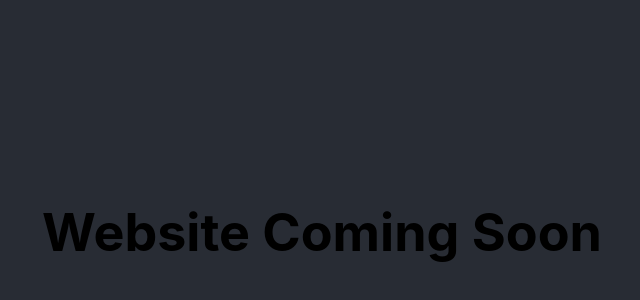
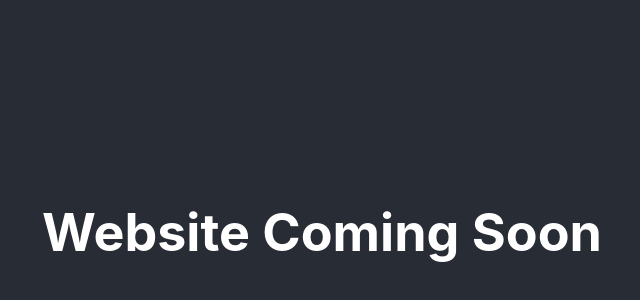
Before and after one commit to altamash-ak/altamash-ak.github.io, a React (Create React App) app: page / in a window 1280 px wide. Shown: the part 168-468 px from the top of the page, without its empty margins (318-958 px from the left). Built offline with nearby package versions, Linux system fonts and the light colour scheme.

Commit message:
update css

```diff
--- a/src/App.css
+++ b/src/App.css
@@ -36,7 +36,3 @@
     transform: rotate(360deg);
   }
 }
-
-h1 {
-  color: black;
-}
```
